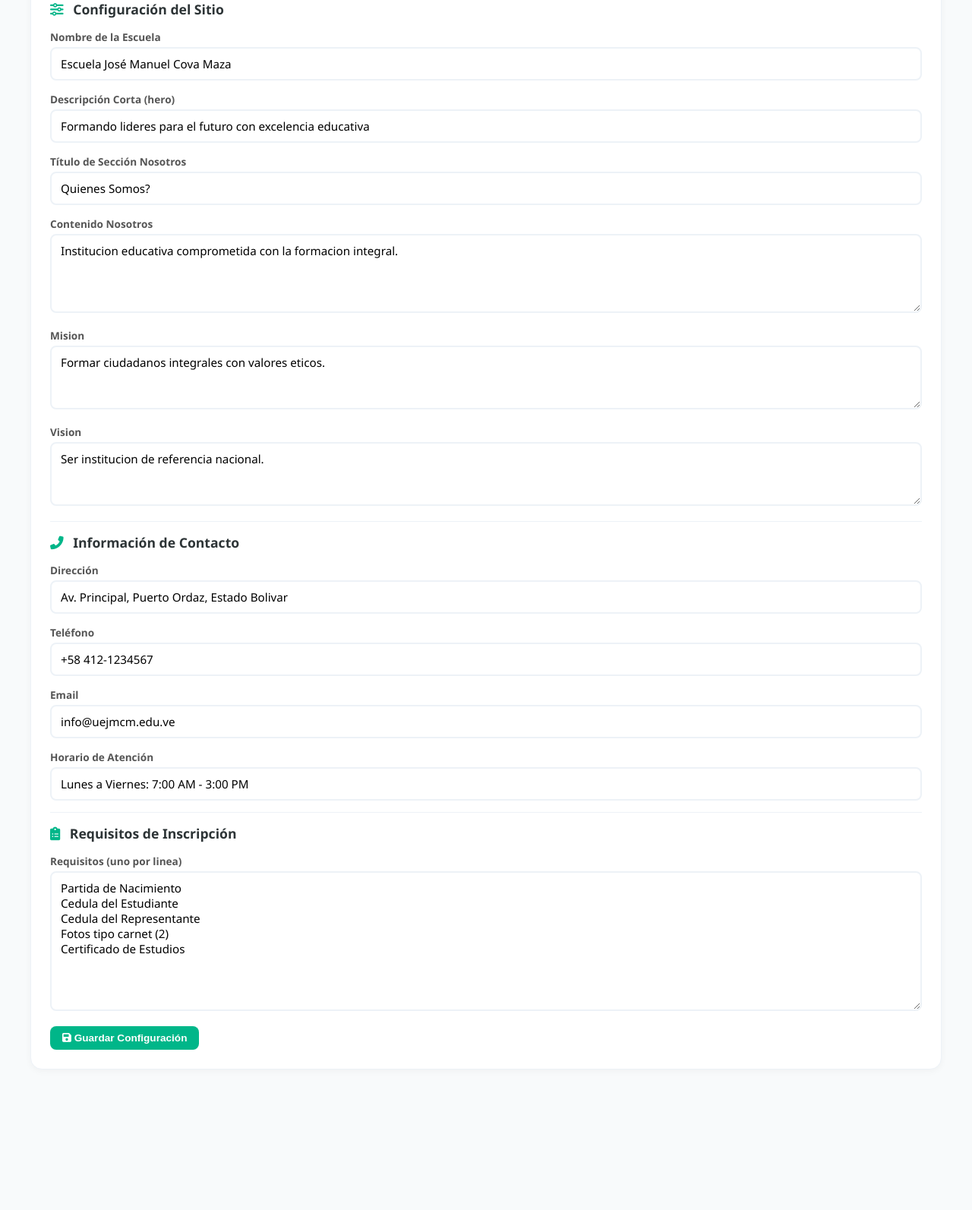
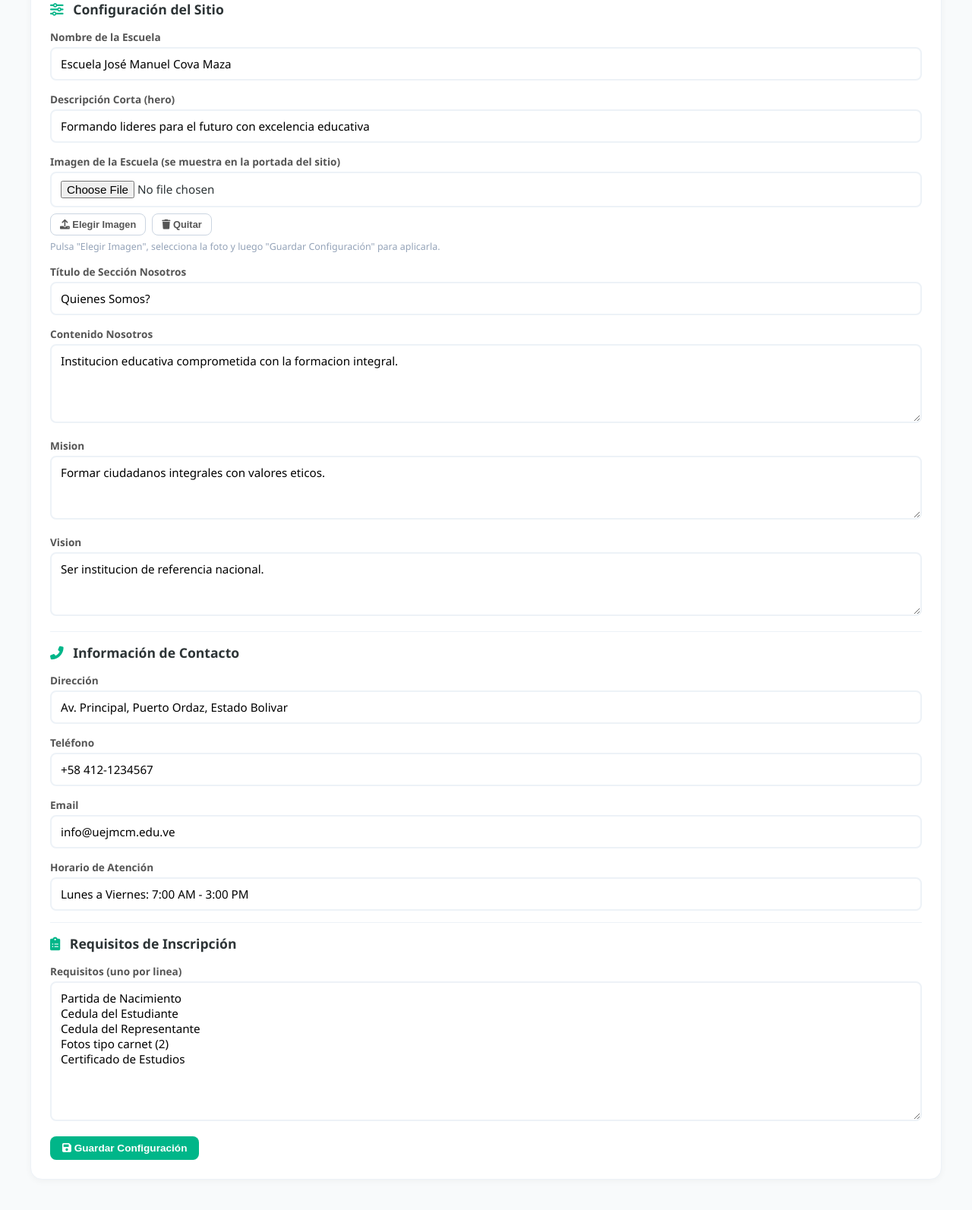
Before and after one commit to sghost778/inscrib-system, a Flask app: page /admin/sitio in a window 1280 px wide. Shown: the part 210-1803 px from the top of the page at 76% size. Before the commit the page ends 1592 px from the top, so only its background shows below. Run offline with Flask 3, Linux system fonts and the light colour scheme; the visitor is signed in with stand-in values (Sample User, id 1); data comes from the database, SQL or seed files in the repository.

Commit message:
Portada con escudo de la escuela (editable desde Configurar Sitio, subir/quitar imagen); errores visibles al guardar configuracion

```diff
--- a/backend_inscribe/templates/admin_sitio.html
+++ b/backend_inscribe/templates/admin_sitio.html
@@ -237,6 +237,28 @@
                 <label>Descripción Corta (hero)</label>
 
                 <input type="text" id="cfg_site_description" value="Formando lideres para el futuro con excelencia educativa">
+
+            </div>
+
+            <div class="form-group">
+
+                <label>Imagen de la Escuela (se muestra en la portada del sitio)</label>
+
+                <input type="file" id="cfg_image_file" accept="image/*">
+
+                <input type="hidden" id="cfg_site_image">
+
+                <img id="cfg_image_preview" style="display:none;max-width:100%;max-height:260px;border-radius:10px;margin-top:10px;border:1px solid #edf2f7;">
+
+                <div style="margin-top:8px;display:flex;gap:8px;">
+
+                    <button type="button" class="btn btn-outline btn-sm" onclick="subirImagenSitio()"><i class="fas fa-upload"></i> Elegir Imagen</button>
+
+                    <button type="button" class="btn btn-outline btn-sm" onclick="quitarImagenSitio()"><i class="fas fa-trash"></i> Quitar</button>
+
+                </div>
+
+                <p style="font-size:0.78rem;color:#94a3b8;margin-top:6px;">Pulsa "Elegir Imagen", selecciona la foto y luego "Guardar Configuración" para aplicarla.</p>
 
             </div>
 
@@ -696,7 +718,7 @@
 
                 'contact_address', 'contact_phone', 'contact_email', 'contact_hours',
 
-                'requisitos_inscripcion'
+                'requisitos_inscripcion', 'site_image'
 
             ];
 
@@ -707,6 +729,22 @@
                 if (el && config[f]) el.value = config[f];
 
             });
+
+            const prev = document.getElementById('cfg_image_preview');
+
+            if (config.site_image) {
+
+                prev.src = config.site_image;
+
+                prev.style.display = 'block';
+
+            } else {
+
+                prev.style.display = 'none';
+
+                prev.removeAttribute('src');
+
+            }
 
         } catch(e) { console.error(e); }
 
@@ -724,7 +762,7 @@
 
             'contact_address', 'contact_phone', 'contact_email', 'contact_hours',
 
-            'requisitos_inscripcion'
+            'requisitos_inscripcion', 'site_image'
 
         ];
 
@@ -756,7 +794,83 @@
 
             if (r.success) mostrarToast('Configuracion guardada correctamente');
 
+            else mostrarToast(r.message || 'No se pudo guardar. Inicia sesion nuevamente e intenta otra vez.', true);
+
         } catch(e) { mostrarToast('Error al guardar', true); }
+
+    }
+
+
+
+    function subirImagenSitio() {
+
+        const input = document.getElementById('cfg_image_file');
+
+        const file = input.files && input.files[0];
+
+        if (!file) { mostrarToast('Primero selecciona una imagen con "Elegir Imagen"', true); return; }
+
+        if (!file.type.startsWith('image/')) { mostrarToast('El archivo debe ser una imagen', true); return; }
+
+        const reader = new FileReader();
+
+        reader.onload = e => {
+
+            const img = new Image();
+
+            img.onload = () => {
+
+                const maxW = 1200;
+
+                let w = img.width, h = img.height;
+
+                if (w > maxW) { h = Math.round(h * maxW / w); w = maxW; }
+
+                const canvas = document.createElement('canvas');
+
+                canvas.width = w; canvas.height = h;
+
+                canvas.getContext('2d').drawImage(img, 0, 0, w, h);
+
+                const dataUrl = canvas.toDataURL('image/jpeg', 0.8);
+
+                document.getElementById('cfg_site_image').value = dataUrl;
+
+                const prev = document.getElementById('cfg_image_preview');
+
+                prev.src = dataUrl;
+
+                prev.style.display = 'block';
+
+                mostrarToast('Imagen lista. Pulsa "Guardar Configuracion" para aplicarla en el sitio.');
+
+            };
+
+            img.onerror = () => mostrarToast('No se pudo leer la imagen', true);
+
+            img.src = e.target.result;
+
+        };
+
+        reader.readAsDataURL(file);
+
+    }
+
+
+
+    function quitarImagenSitio() {
+
+        document.getElementById('cfg_site_image').value = '';
+
+        document.getElementById('cfg_image_file').value = '';
+
+        const prev = document.getElementById('cfg_image_preview');
+
+        prev.removeAttribute('src');
+
+        prev.style.display = 'none';
+
+        mostrarToast('Imagen quitada. Pulsa "Guardar Configuracion" para aplicar el cambio.');
 
     }
 
```
Also changed, not shown: backend_inscribe/templates/inicio_publico.html (+14 -0 lines).
